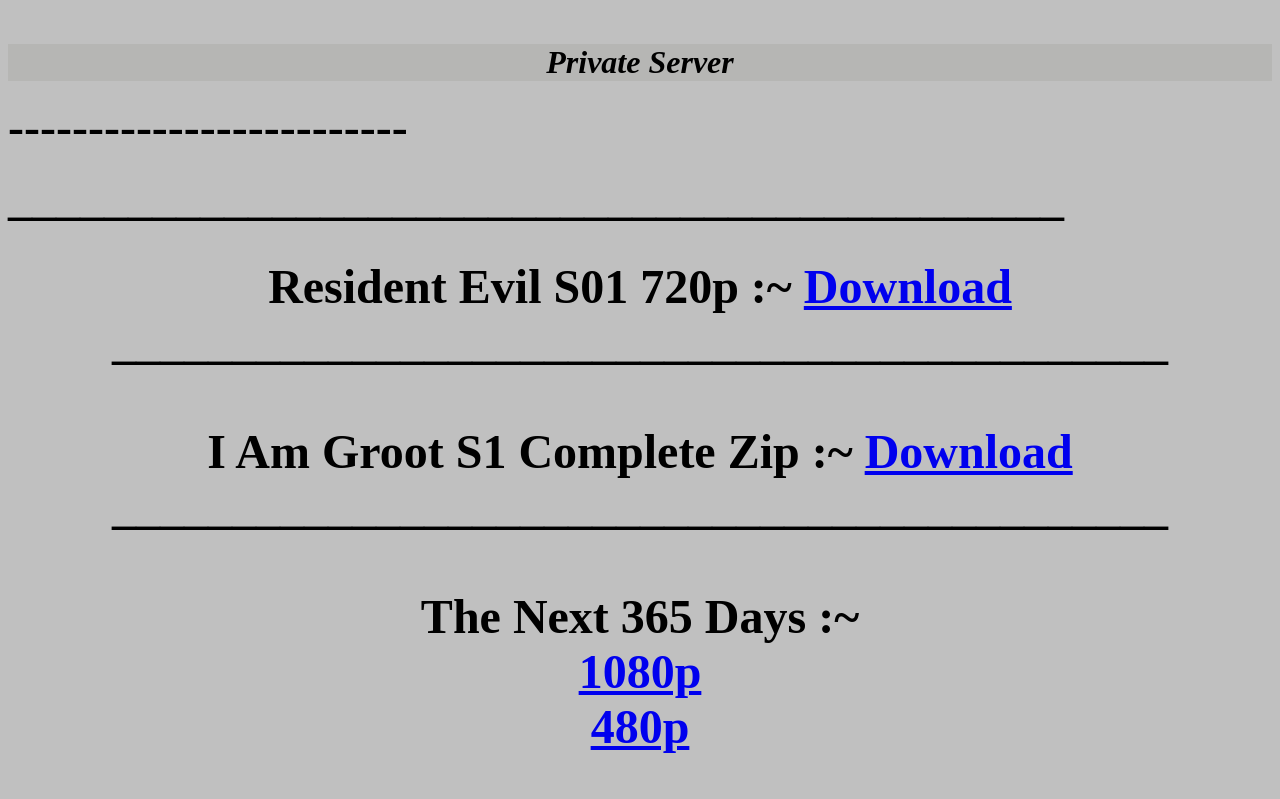
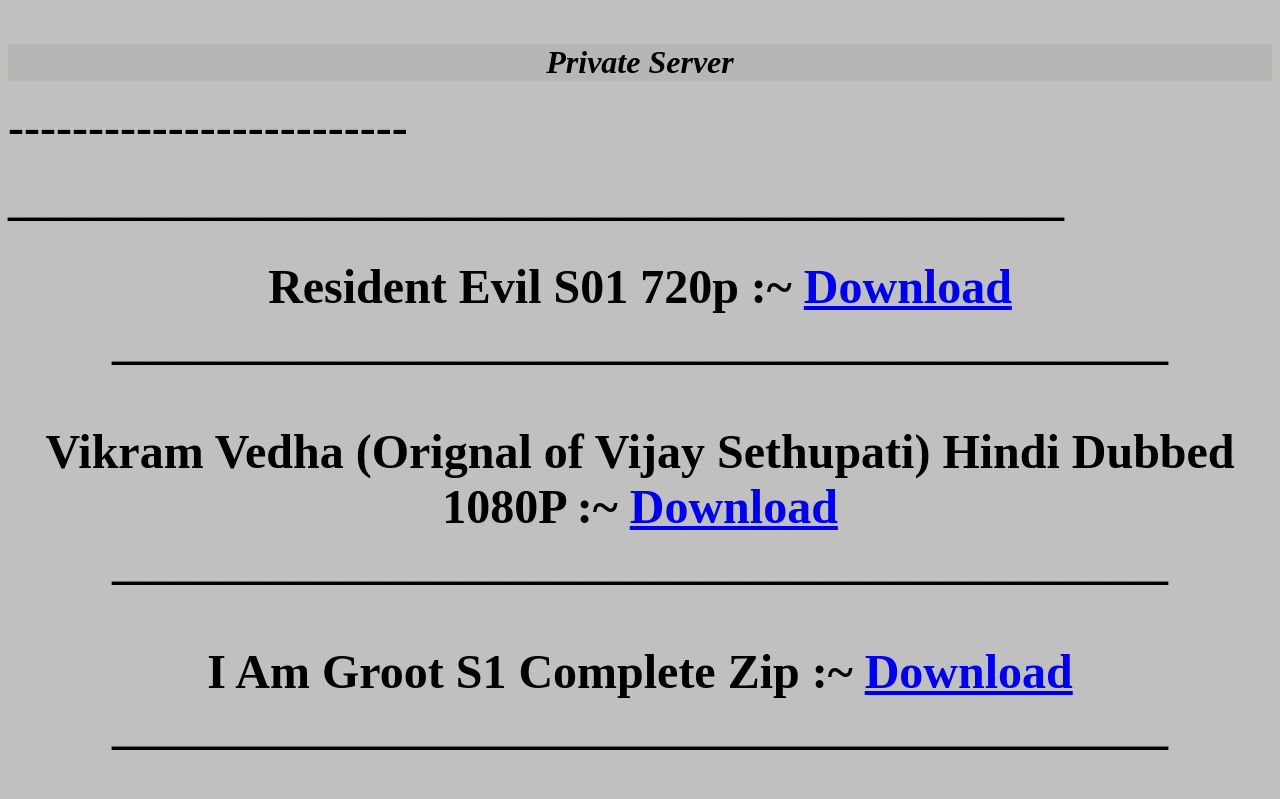
Before and after one commit to downloadasap/DownLoad-Fast, a plain HTML site: page index.html in a window 1280 px wide. Shown: the top 799 px of the page. Drawn offline with Linux system fonts and the light colour scheme.

Commit message:
Update index.html

```diff
--- a/index.html
+++ b/index.html
@@ -30,6 +30,14 @@
 
 Resident Evil S01 720p :~ <a href="
 https://crimson-tree-f3a5.qqz2um6alg.workers.dev/HlZeREd212ZUWQ31aRkpzvQQ6Pphx6ZEhbNYCvaA/gd6.botworker.xyz/Resident.Evil.S01.720p.10Bit.Hindi.English.Esubs.MoviezVerse.Com.zip
+"> Download</a>
+<br>
+____________________________________________
+<br>
+<br>
+
+Vikram Vedha (Orignal of Vijay Sethupati) Hindi Dubbed 1080P :~ <a href="
+https://olympus.saicdn.com/video/tt6148156/hindi/6f990816caba771691372303152b39d6:2022082507/1080.mp4?dn=%5Bsaicord.com%5D_Vikram_Vedha_%282017%29_%5BHindi_Dubbed%5D_1080p.mp4
 "> Download</a>
 <br>
 ____________________________________________
```
